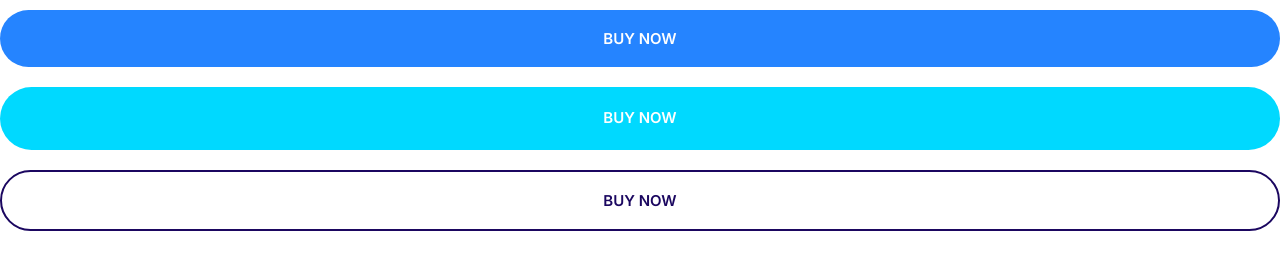
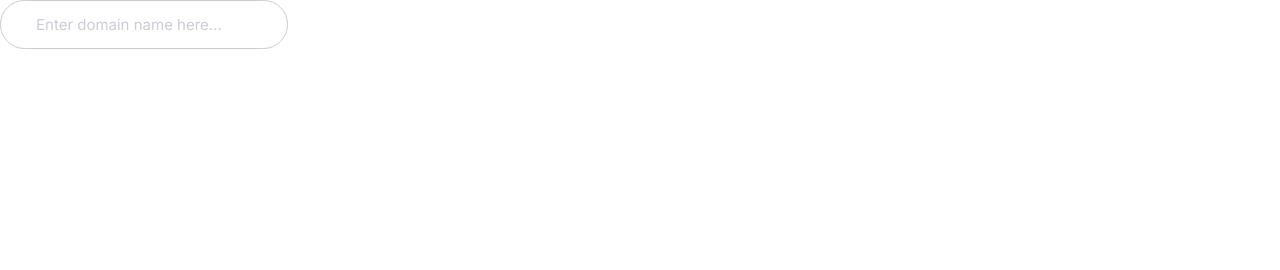
Before and after one commit to RereTooki/rereify, a plain HTML site: page index.html in a window 1280 px wide. Drawn offline with Linux system fonts and the light colour scheme.

Commit message:
Inputs without buttons

```diff
--- a/css/styles.css
+++ b/css/styles.css
@@ -251,3 +251,24 @@ a {
     }
 
 }
+
+/* Inputs */
+.input {
+    border-radius: 30px;
+    border: 1px solid #ccc;
+    color: var(--color-headings);
+    font-size: 2rem;
+    outline: 0;
+    padding: 1.5rem 3.5rem;
+}
+
+::placeholder {
+    color: #cdcbd7;
+}
+
+@media screen and (min-width: 1024px) { /* Desktop version */
+    .input {
+        font-size: 1.5rem;
+    }
+
+}
--- a/index.html
+++ b/index.html
@@ -12,8 +12,6 @@
         <link rel="stylesheet" href="css/styles.css">
     </head>
     <body>
-        <button class="btn btn--primary btn--block">Buy Now</button>
-        <a href="#" class="btn btn--secondary btn--block">Buy Now</a>
-        <button class="btn btn--outline btn--block">Buy Now</button>
+        <input type="text" class="input" placeholder="Enter domain name here..."/>
     </body>
 </html>
```
Also changed, not shown: components/inputs.html (added, +1 -0 lines).
